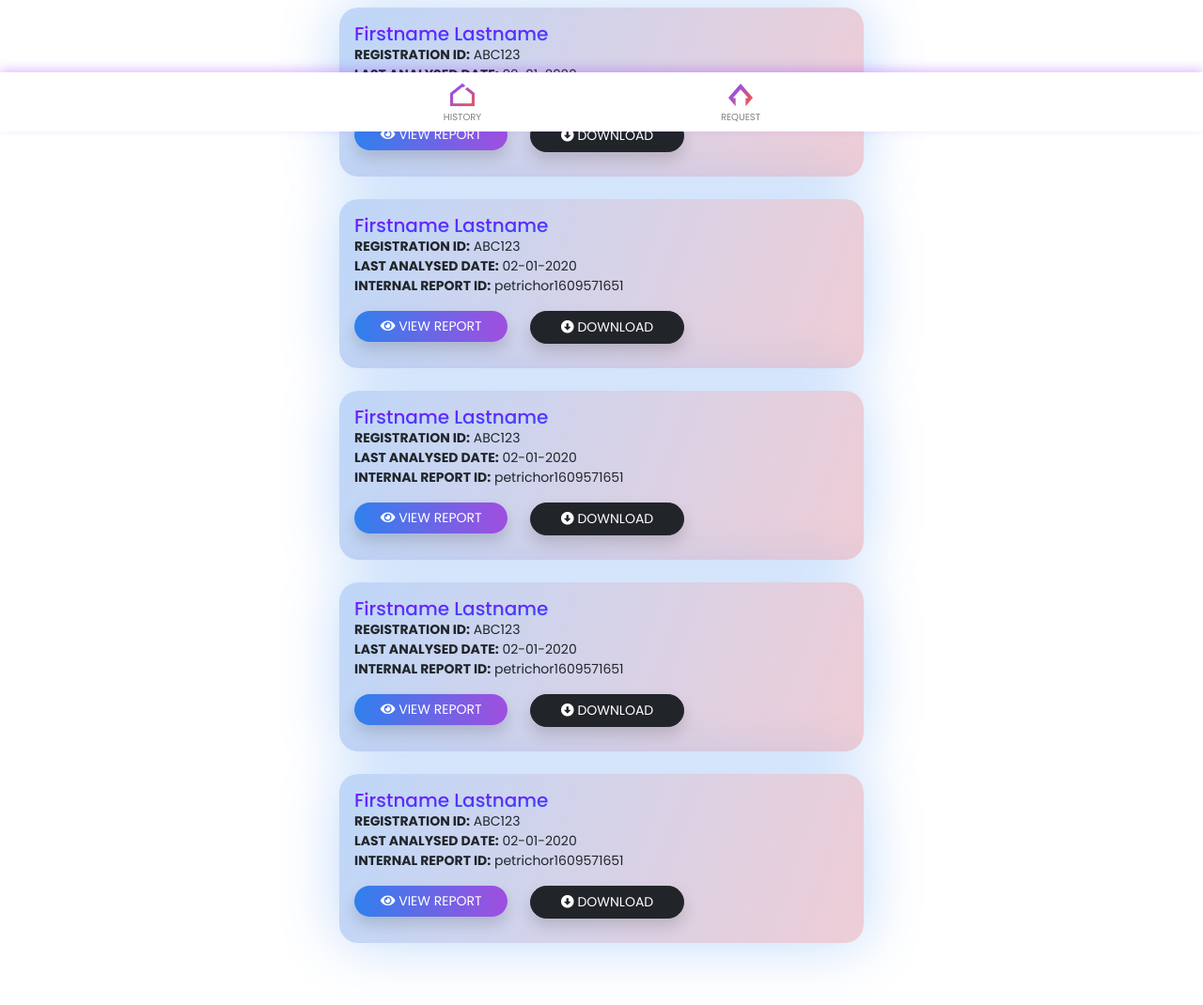
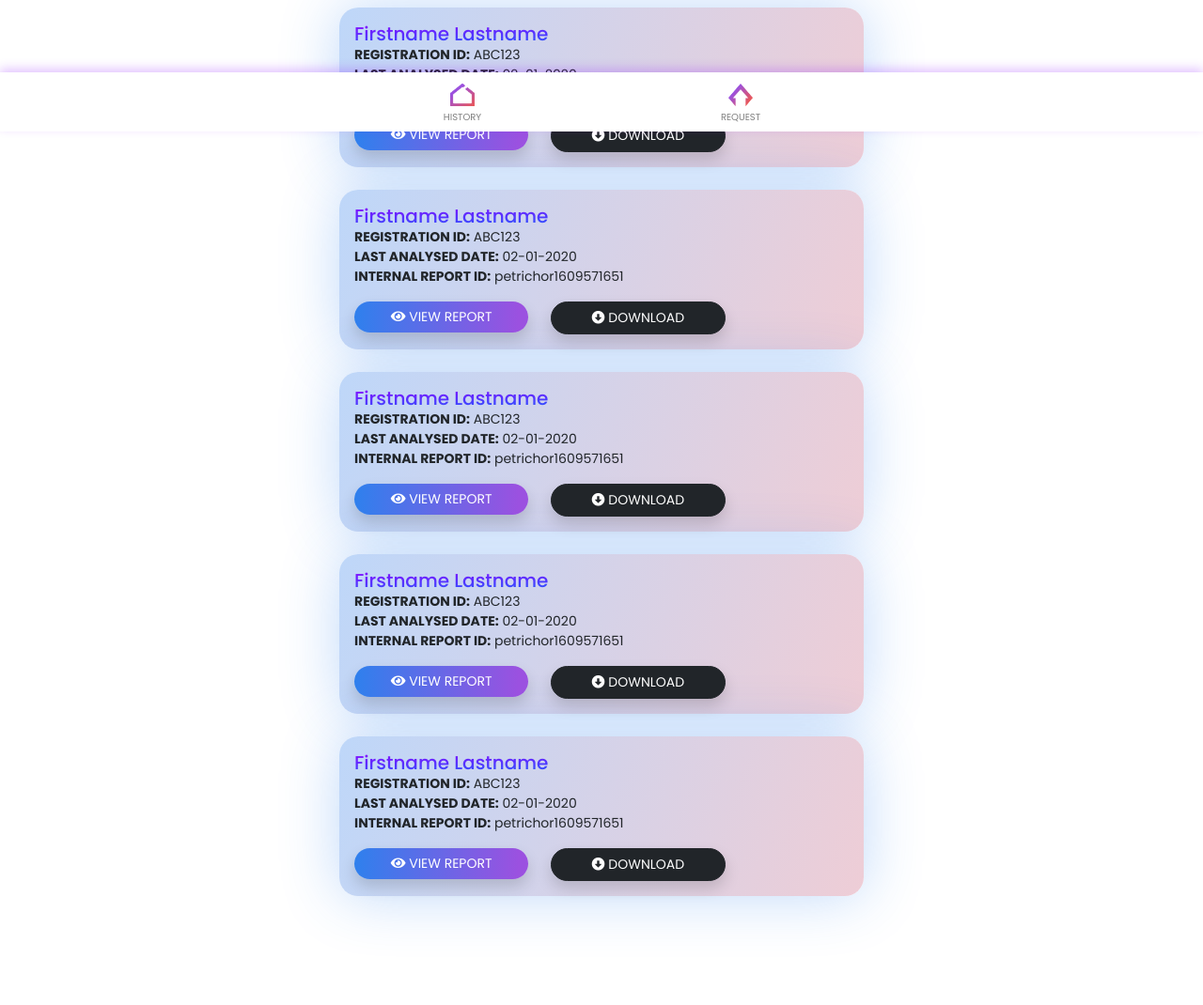
Before and after one commit to Debaprasad-dez/hair_app, a plain HTML site: page index.html in a window 1280 px wide. Shown: the part 660-1730 px from the top of the page at 94% size. Drawn offline with nearby package versions, Linux system fonts and the light colour scheme.

Commit message:
first commit

```diff
--- a/index.html
+++ b/index.html
@@ -29,7 +29,7 @@
 background: linear-gradient(109.8deg, #BED7F9 0%, #EECDD6 100%);
 box-shadow: 0px 0px 62px rgba(47, 128, 237, 0.3);
 border-radius: 20px;
-height: 180px;
+height: auto;
 }
 #homecardn{
 background: linear-gradient(109.8deg, #BED7F9 0%, #EECDD6 100%);
@@ -63,6 +63,12 @@ button:hover {
 border-radius: 15px;
 border: none;
 height: 44px;
+}
+@media screen and (max-width: 992px) {
+  #vwrp, #dwnld{
+      font-size: 10px;
+  }
+
 }
 </style>
 <body>
@@ -238,13 +244,13 @@ height: 44px;
                   <p class="small py-0 my-0"><strong>REGISTRATION ID:</strong> ABC123</p>
                   <p class="small py-0 my-0"><strong>LAST ANALYSED DATE:</strong> 02-01-2020</p>
                   <p class="small py-0 my-0"><strong>INTERNAL REPORT ID:</strong> petrichor1609571651</p>
-                  <div class="col-md-8">
+                  <div class="col-md-9">
                       <div class="row mt-3">
                           <div class="col-6">
-                              <button style="background: linear-gradient(91.46deg, #2F80ED 0.51%, #9B51E0 94.3%);border: none;" class="btn  w-100 rounded-pill text-white shadow"><p class="small py-0 my-0"><i class="fas fa-eye"></i> VIEW REPORT</p></button>
+                              <button style="background: linear-gradient(91.46deg, #2F80ED 0.51%, #9B51E0 94.3%);border: none;" class="btn  w-100 rounded-pill text-white shadow"><p id="vwrp" class="small py-0 my-0"><i class="fas fa-eye"></i> VIEW REPORT</p></button>
                           </div>
                           <div class="col-6">
-                            <button class="btn btn-dark w-100 rounded-pill shadow"><p class="small py-0 my-0"><i class="fas fa-arrow-alt-circle-down"></i> DOWNLOAD</p></button>
+                            <button class="btn btn-dark w-100 rounded-pill shadow"><p id="dwnld" class="small py-0 my-0"><i class="fas fa-arrow-alt-circle-down"></i> DOWNLOAD</p></button>
                           </div>
                       </div>
                   </div>
@@ -258,13 +264,13 @@ height: 44px;
                 <p class="small py-0 my-0"><strong>REGISTRATION ID:</strong> ABC123</p>
                 <p class="small py-0 my-0"><strong>LAST ANALYSED DATE:</strong> 02-01-2020</p>
                 <p class="small py-0 my-0"><strong>INTERNAL REPORT ID:</strong> petrichor1609571651</p>
-                <div class="col-md-8">
+                <div class="col-md-9">
                     <div class="row mt-3">
                         <div class="col-6">
-                            <button style="background: linear-gradient(91.46deg, #2F80ED 0.51%, #9B51E0 94.3%);border: none;" class="btn  w-100 rounded-pill text-white shadow"><p class="small py-0 my-0"><i class="fas fa-eye"></i> VIEW REPORT</p></button>
+                            <button style="background: linear-gradient(91.46deg, #2F80ED 0.51%, #9B51E0 94.3%);border: none;" class="btn  w-100 rounded-pill text-white shadow"><p id="vwrp" class="small py-0 my-0"><i class="fas fa-eye"></i> VIEW REPORT</p></button>
                         </div>
                         <div class="col-6">
-                          <button class="btn btn-dark w-100 rounded-pill shadow"><p class="small py-0 my-0"><i class="fas fa-arrow-alt-circle-down"></i> DOWNLOAD</p></button>
+                          <button class="btn btn-dark w-100 rounded-pill shadow"><p id="dwnld" class="small py-0 my-0"><i class="fas fa-arrow-alt-circle-down"></i> DOWNLOAD</p></button>
                         </div>
                     </div>
                 </div>
@@ -277,13 +283,13 @@ height: 44px;
                 <p class="small py-0 my-0"><strong>REGISTRATION ID:</strong> ABC123</p>
                 <p class="small py-0 my-0"><strong>LAST ANALYSED DATE:</strong> 02-01-2020</p>
                 <p class="small py-0 my-0"><strong>INTERNAL REPORT ID:</strong> petrichor1609571651</p>
-                <div class="col-md-8">
+                <div class="col-md-9">
                     <div class="row mt-3">
                         <div class="col-6">
-                            <button style="background: linear-gradient(91.46deg, #2F80ED 0.51%, #9B51E0 94.3%);border: none;" class="btn  w-100 rounded-pill text-white shadow"><p class="small py-0 my-0"><i class="fas fa-eye"></i> VIEW REPORT</p></button>
+                            <button style="background: linear-gradient(91.46deg, #2F80ED 0.51%, #9B51E0 94.3%);border: none;" class="btn  w-100 rounded-pill text-white shadow"><p id="vwrp" class="small py-0 my-0"><i class="fas fa-eye"></i> VIEW REPORT</p></button>
                         </div>
                         <div class="col-6">
-                          <button class="btn btn-dark w-100 rounded-pill shadow"><p class="small py-0 my-0"><i class="fas fa-arrow-alt-circle-down"></i> DOWNLOAD</p></button>
+                          <button class="btn btn-dark w-100 rounded-pill shadow"><p id="dwnld" class="small py-0 my-0"><i class="fas fa-arrow-alt-circle-down"></i> DOWNLOAD</p></button>
                         </div>
                     </div>
                 </div>
@@ -296,13 +302,13 @@ height: 44px;
                 <p class="small py-0 my-0"><strong>REGISTRATION ID:</strong> ABC123</p>
                 <p class="small py-0 my-0"><strong>LAST ANALYSED DATE:</strong> 02-01-2020</p>
                 <p class="small py-0 my-0"><strong>INTERNAL REPORT ID:</strong> petrichor1609571651</p>
-                <div class="col-md-8">
+                <div class="col-md-9">
                     <div class="row mt-3">
                         <div class="col-6">
-                            <button style="background: linear-gradient(91.46deg, #2F80ED 0.51%, #9B51E0 94.3%);border: none;" class="btn  w-100 rounded-pill text-white shadow"><p class="small py-0 my-0"><i class="fas fa-eye"></i> VIEW REPORT</p></button>
+                            <button style="background: linear-gradient(91.46deg, #2F80ED 0.51%, #9B51E0 94.3%);border: none;" class="btn  w-100 rounded-pill text-white shadow"><p id="vwrp" class="small py-0 my-0"><i class="fas fa-eye"></i> VIEW REPORT</p></button>
                         </div>
                         <div class="col-6">
-                          <button class="btn btn-dark w-100 rounded-pill shadow"><p class="small py-0 my-0"><i class="fas fa-arrow-alt-circle-down"></i> DOWNLOAD</p></button>
+                          <button class="btn btn-dark w-100 rounded-pill shadow"><p id="dwnld" class="small py-0 my-0"><i class="fas fa-arrow-alt-circle-down"></i> DOWNLOAD</p></button>
                         </div>
                     </div>
                 </div>
@@ -315,13 +321,13 @@ height: 44px;
                 <p class="small py-0 my-0"><strong>REGISTRATION ID:</strong> ABC123</p>
                 <p class="small py-0 my-0"><strong>LAST ANALYSED DATE:</strong> 02-01-2020</p>
                 <p class="small py-0 my-0"><strong>INTERNAL REPORT ID:</strong> petrichor1609571651</p>
-                <div class="col-md-8">
+                <div class="col-md-9">
                     <div class="row mt-3">
                         <div class="col-6">
-                            <button style="background: linear-gradient(91.46deg, #2F80ED 0.51%, #9B51E0 94.3%);border: none;" class="btn  w-100 rounded-pill text-white shadow"><p class="small py-0 my-0"><i class="fas fa-eye"></i> VIEW REPORT</p></button>
+                            <button style="background: linear-gradient(91.46deg, #2F80ED 0.51%, #9B51E0 94.3%);border: none;" class="btn  w-100 rounded-pill text-white shadow"><p id="vwrp" class="small py-0 my-0"><i class="fas fa-eye"></i> VIEW REPORT</p></button>
                         </div>
                         <div class="col-6">
-                          <button class="btn btn-dark w-100 rounded-pill shadow"><p class="small py-0 my-0"><i class="fas fa-arrow-alt-circle-down"></i> DOWNLOAD</p></button>
+                          <button class="btn btn-dark w-100 rounded-pill shadow"><p id="dwnld" class="small py-0 my-0"><i class="fas fa-arrow-alt-circle-down"></i> DOWNLOAD</p></button>
                         </div>
                     </div>
                 </div>
```
